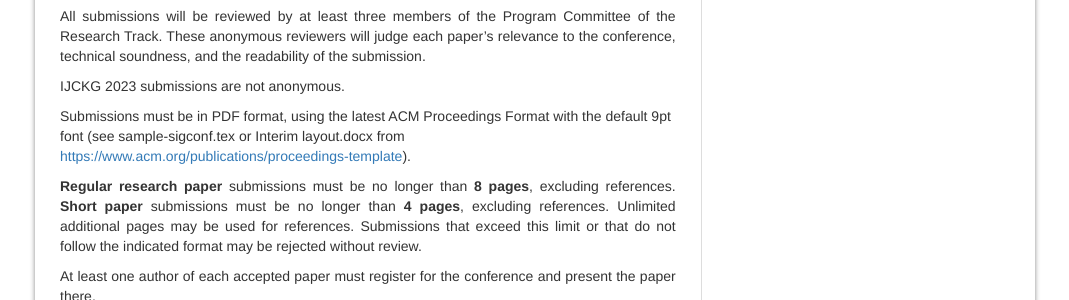
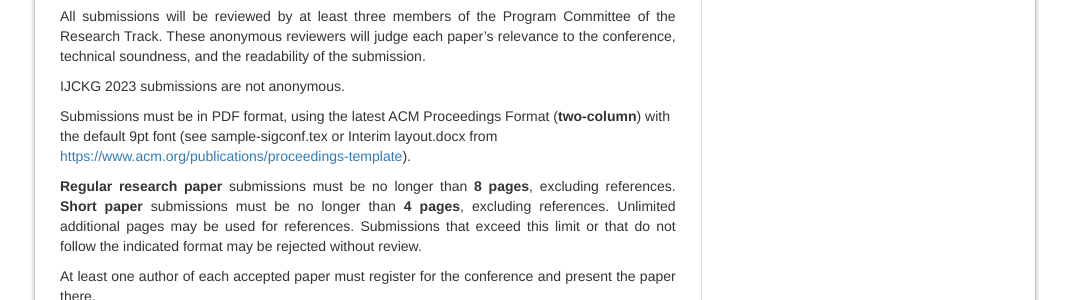
Before and after one commit to IJCKGconference/IJCKG2023, a Jekyll site: the page built from pages/calls/regular_technical_papers.html, in a window 1280 px wide and 900 px high, scrolled down 2076 px. Shown: the part 152-452 px from the top of the window, without its empty margins (105-1174 px from the left). Built offline with Jekyll 4.4.1, drawn with Linux system fonts in a browser that asks for light colours.

Commit message:
Update regular_technical_papers.html

```diff
--- a/pages/calls/regular_technical_papers.html
+++ b/pages/calls/regular_technical_papers.html
@@ -138,7 +138,7 @@
 </p>
 
 <p>
-    Submissions must be in PDF format, using the latest ACM Proceedings Format with the default 9pt font (see
+    Submissions must be in PDF format, using the latest ACM Proceedings Format (<b>two-column</b>) with the default 9pt font (see
     sample-sigconf.tex or Interim layout.docx from <a href="https://www.acm.org/publications/proceedings-template"
         target="_blank">https://www.acm.org/publications/proceedings-template</a>).
 </p>
```
